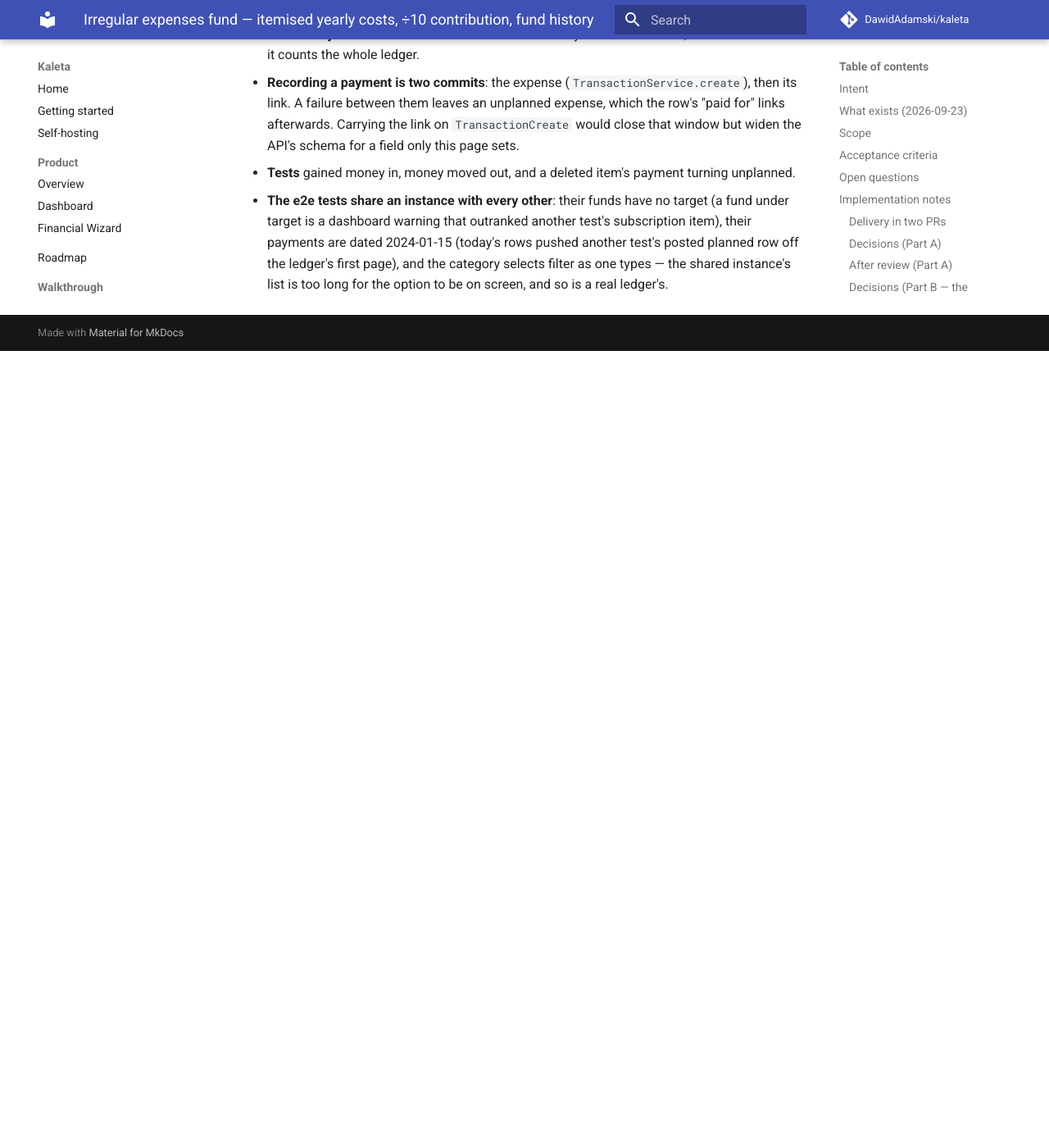
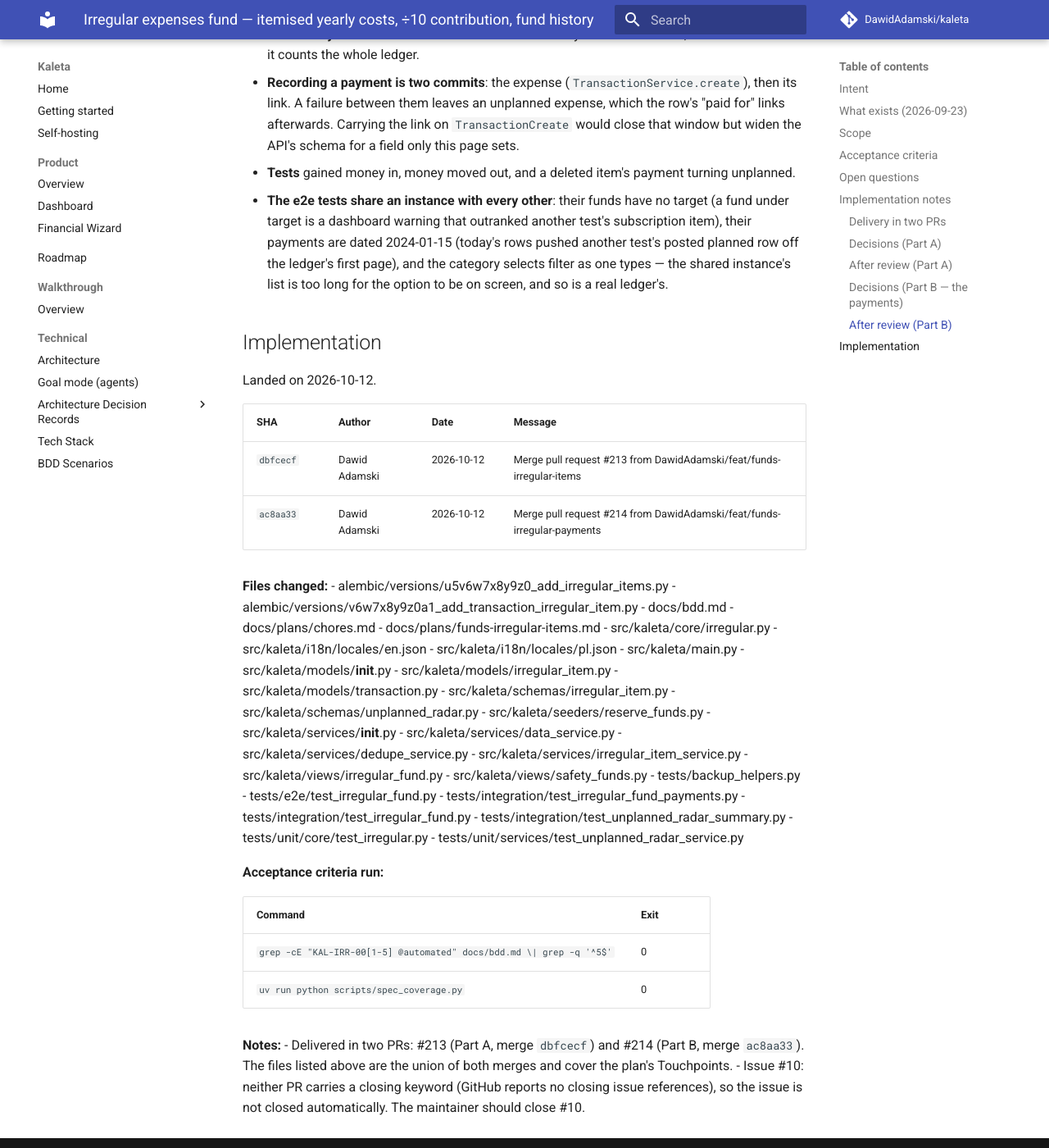
Before and after one commit to DawidAdamski/kaleta, an MkDocs documentation site: the page built from docs/plans/archive/funds-irregular-items.md, in a window 1280 px wide and 1400 px high, scrolled down 3576 px. Shown: the whole window at 82% size. Built offline with MkDocs 1.6.1 and Material for MkDocs 9.7.7, drawn with Linux system fonts in a browser that asks for light colours; comment, search, counter and statistics services are not loaded; before the commit the page ends 4004 px from its top, so only the background shows below that.

Commit message:
docs(plans): archive funds-irregular-items (PRs #213, #214)
Co-Authored-By: Claude Opus 5.5 <noreply@anthropic.com>

```diff
--- a/docs/plans/funds-irregular-items.md
+++ b/docs/plans/archive/funds-irregular-items.md
@@ -3,14 +3,15 @@ plan_id: funds-irregular-items
 title: Irregular expenses fund — itemised yearly costs, ÷10 contribution, fund history
 area: budgets
 effort: large
-status: in-progress
-roadmap_ref: ../roadmap.md#budgets
+status: archived
+archived_at: 2026-10-12
+roadmap_ref: ../../roadmap.md#budgets
 ---
 
 # Irregular expenses fund — itemised yearly costs, ÷10 contribution, fund history
 
 Gap-closing plan for issue #10 (`KAL-IRR-001`…`005`), from
-[`audit-planned-vs-code`](archive/audit-planned-vs-code.md).
+[`audit-planned-vs-code`](audit-planned-vs-code.md).
 
 ## Intent
 
@@ -32,7 +33,7 @@ the fund against its item.
   account, which no transaction moves (see the chore inbox entry of
   2026-09-23). `KAL-IRR-004` / `005` cannot hold until that is fixed or
   the fund balance is derived from transactions. Fixed by
-  [`accounts-ledger-balances`](archive/accounts-ledger-balances.md); do that plan first.
+  [`accounts-ledger-balances`](accounts-ledger-balances.md); do that plan first.
 
 ## Scope
 
@@ -153,3 +154,53 @@ Out of scope: gift planning (`KAL-GFT`, issue #11) feeding items.
   row off the ledger's first page), and the category selects filter as one types — the
   shared instance's list is too long for the option to be on screen, and so is a real
   ledger's.
+
+## Implementation
+
+Landed on 2026-10-12.
+
+| SHA | Author | Date | Message |
+|---|---|---|---|
+| `dbfcecf` | Dawid Adamski | 2026-10-12 | Merge pull request #213 from DawidAdamski/feat/funds-irregular-items |
+| `ac8aa33` | Dawid Adamski | 2026-10-12 | Merge pull request #214 from DawidAdamski/feat/funds-irregular-payments |
+
+**Files changed:**
+- alembic/versions/u5v6w7x8y9z0_add_irregular_items.py
+- alembic/versions/v6w7x8y9z0a1_add_transaction_irregular_item.py
+- docs/bdd.md
+- docs/plans/chores.md
+- docs/plans/funds-irregular-items.md
+- src/kaleta/core/irregular.py
+- src/kaleta/i18n/locales/en.json
+- src/kaleta/i18n/locales/pl.json
+- src/kaleta/main.py
+- src/kaleta/models/__init__.py
+- src/kaleta/models/irregular_item.py
+- src/kaleta/models/transaction.py
+- src/kaleta/schemas/irregular_item.py
+- src/kaleta/schemas/unplanned_radar.py
+- src/kaleta/seeders/reserve_funds.py
+- src/kaleta/services/__init__.py
+- src/kaleta/services/data_service.py
+- src/kaleta/services/dedupe_service.py
+- src/kaleta/services/irregular_item_service.py
+- src/kaleta/views/irregular_fund.py
+- src/kaleta/views/safety_funds.py
+- tests/backup_helpers.py
+- tests/e2e/test_irregular_fund.py
+- tests/integration/test_irregular_fund_payments.py
+- tests/integration/test_irregular_fund.py
+- tests/integration/test_unplanned_radar_summary.py
+- tests/unit/core/test_irregular.py
+- tests/unit/services/test_unplanned_radar_service.py
+
+**Acceptance criteria run:**
+
+| Command | Exit |
+|---|---|
+| `grep -cE "KAL-IRR-00[1-5] @automated" docs/bdd.md \| grep -q '^5$'` | 0 |
+| `uv run python scripts/spec_coverage.py` | 0 |
+
+**Notes:**
+- Delivered in two PRs: #213 (Part A, merge `dbfcecf`) and #214 (Part B, merge `ac8aa33`). The files listed above are the union of both merges and cover the plan's Touchpoints.
+- Issue #10: neither PR carries a closing keyword (GitHub reports no closing issue references), so the issue is not closed automatically. The maintainer should close #10.
```
Also changed, not shown: docs/plans/README.md (+1 -1 lines), docs/plans/archive/accounts-ledger-balances.md (+1 -1 lines), docs/plans/budgets-annual-review.md (+1 -1 lines).
